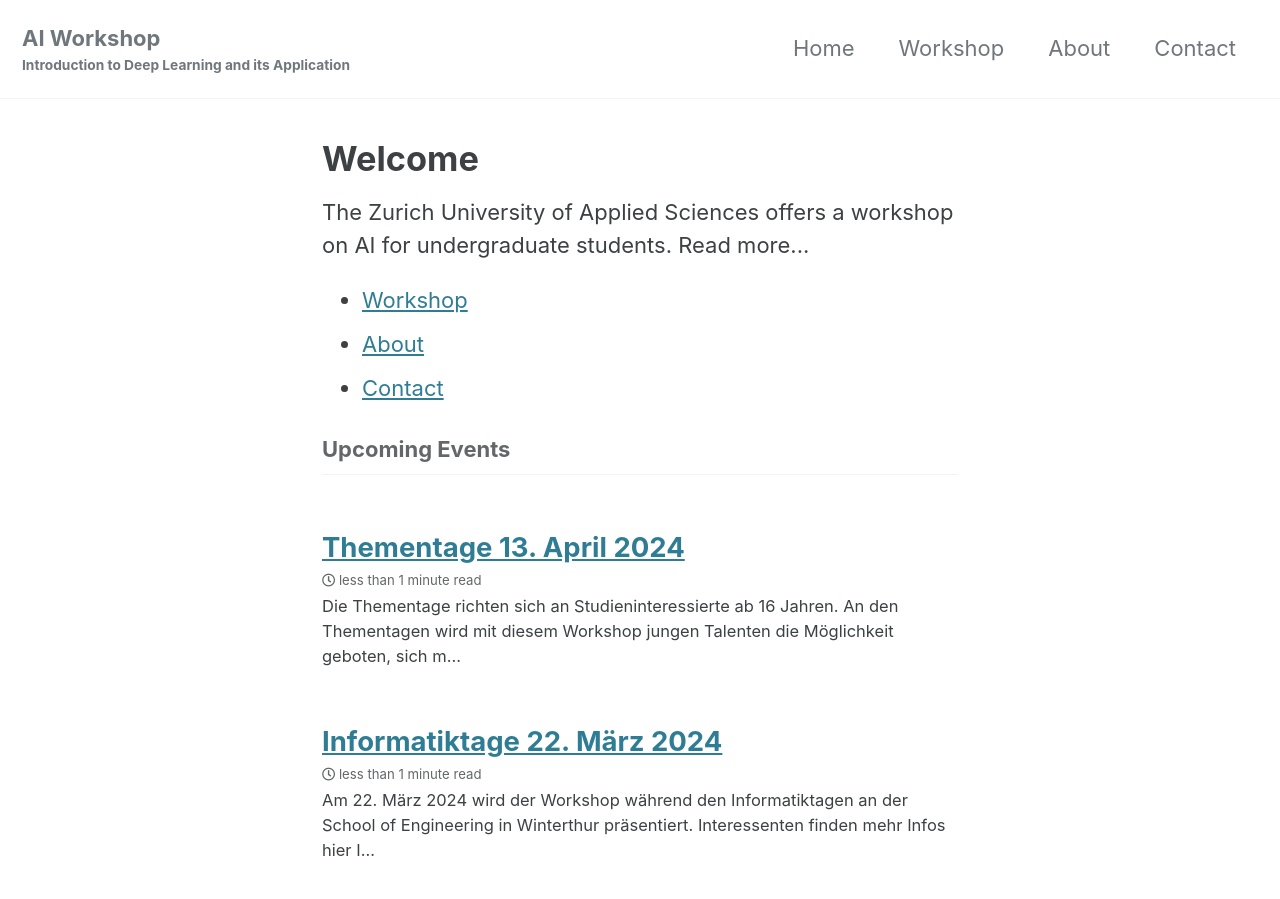
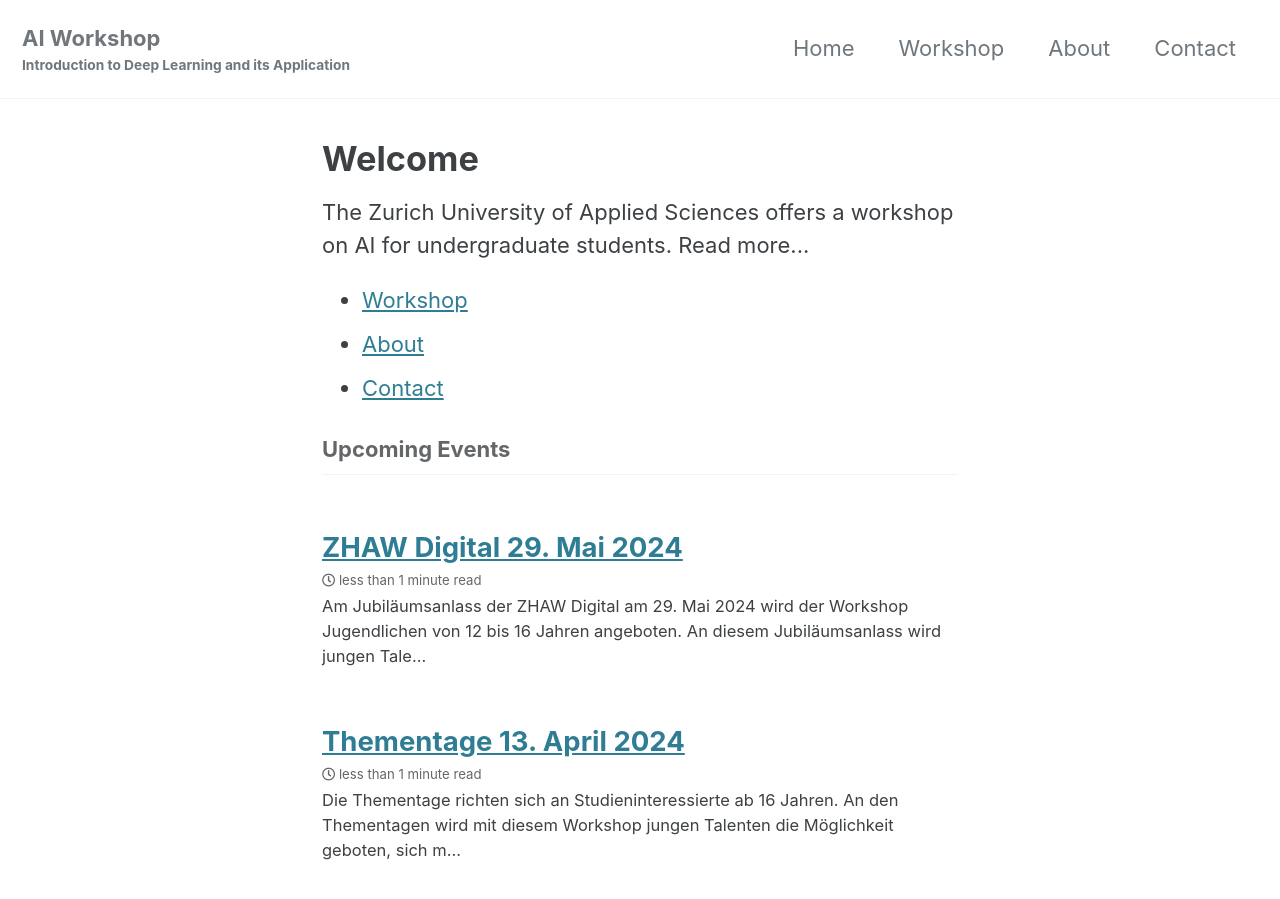
Before and after one commit to sagerpascal/AI-workshop, a Jekyll site: the page built from docs/index.html, in a window 1280 px wide and 900 px high. Built offline with Jekyll 4.4.1, drawn with Linux system fonts in a browser that asks for light colours; cached includes are drawn as plain includes; the list of posts is cut into pages by our own code.

Commit message:
Update workshops

```diff
--- /dev/null
+++ b/docs/_posts/2024-02-20-zhaw-digital.md
@@ -0,0 +1,19 @@
+---
+title: "ZHAW Digital 29. Mai 2024"
+categories:
+  - Events
+tags:
+  - Thementage
+  - Sekundarstufe 2
+author: "Pascal Sager"
+author_profile: true
+related: false
+share: false
+post_pagination: false
+---
+
+Am Jubiläumsanlass der ZHAW Digital am 29. Mai 2024 wird der Workshop Jugendlichen von 12 bis 16 Jahren angeboten.
+An diesem Jubiläumsanlass wird jungen
+Talenten die Möglichkeit geboten, sich mit dem Thema Digitalisierung und künstliche Intelligenz auseinanderzusetzen und einen Einblick in die
+Studiengänge Informatik und Data Science zu erhalten. Der Workshop wird auf Deutsch durchgeführt, mehr Infos gibt es bei ZHAW Digital.
+Es muss ein eigenes Notebook mitgebracht werden.
```
Also changed, not shown: docs/_data/authors.yml (+14 -0 lines), docs/_posts/2023-12-06-thementage-soe.md (+1 -1 lines), docs/_posts/2023-12-07-informatiktage-soe.md (+1 -1 lines).
